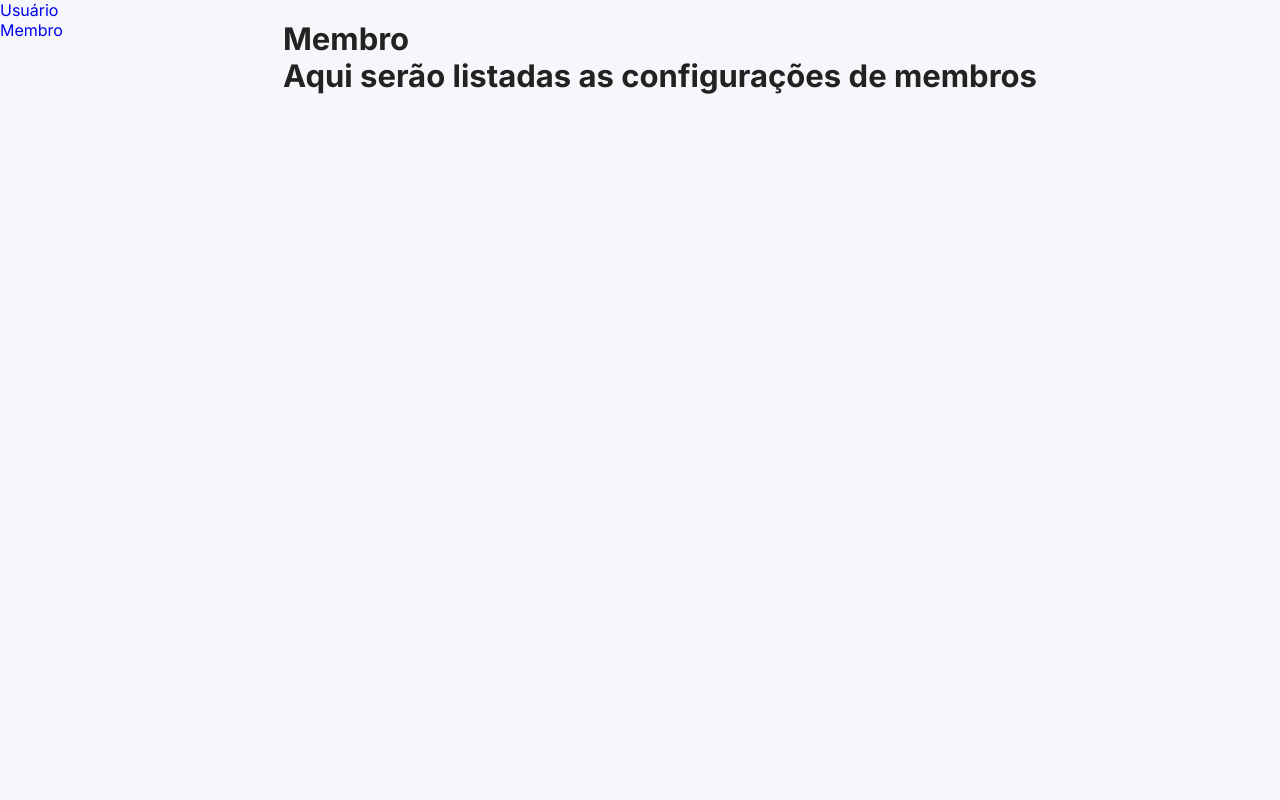
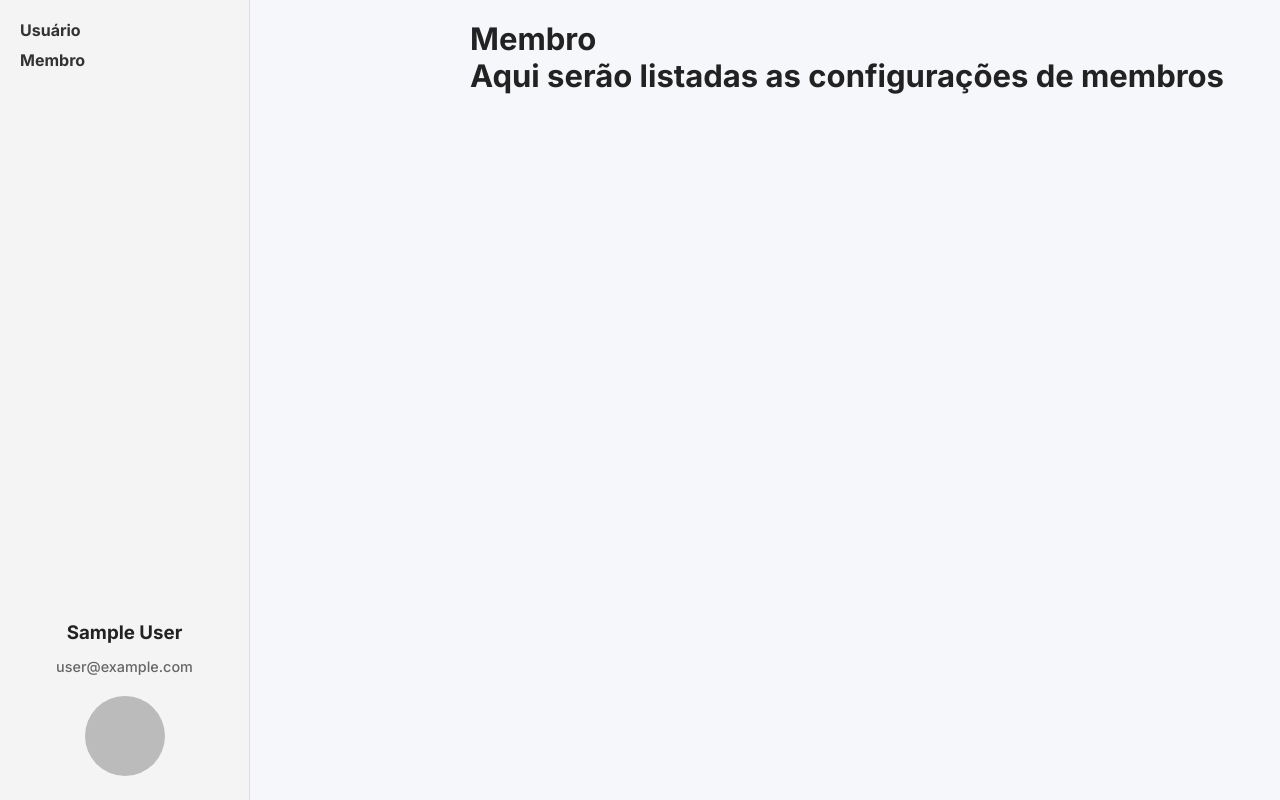
Before and after one commit to lafocaufpa/lafoca-frontend, a Next.js app: page /admin/membro in a window 1280 px wide. Built offline with nearby package versions, Linux system fonts and the light colour scheme; no server answers; sample sign-in values are in the browser's storage.

Commit message:
[DEV] adicionando tamplates basicos de tabelas de CRUD

```diff
--- a/src/components/admin/layout/layout.jsx
+++ b/src/components/admin/layout/layout.jsx
@@ -1,10 +1,10 @@
 import SideBar from '@components/admin/sidebar/sidebar';
 import styles from './layout.module.css';
 
-export default function AdminLayout({ children }) {
+export default function AdminLayout({session, children }) {
   return (
     <div className={styles.container}>
-      <SideBar/>
+      <SideBar session={session}/>
       <div className={styles.content}>
         {children}
       </div>
--- a/src/components/admin/sidebar/sidebar.jsx
+++ b/src/components/admin/sidebar/sidebar.jsx
@@ -1,8 +1,20 @@
 import routes from '@/routes';
 import styles from './sidebar.module.css';
 import Link from 'next/link';
+import Image from 'next/image';
+import { getServerSession } from 'next-auth';
+import { redirect } from 'next/navigation';
 
-export default function SideBar() {
+export default async function SideBar() {
+
+  const session = await getServerSession();
+
+
+  if(!session) {
+    redirect('/login');
+  }
+
+
   return (
     <div className={styles.sideBar}>
       <nav className={styles.sideBarNav}>
@@ -17,6 +29,17 @@ export default function SideBar() {
           </Link>
         </div>
       </nav>
+      <div className={styles.userSection}>
+        <h3>{session.user.name}</h3>
+        <p>{session.user.email}</p>
+        <Image
+          className={styles.userImage}
+          src={session.user.image}
+          alt={session.user.name}
+          width={50}
+          height={50}
+        />
+      </div>
     </div>
   );
 }
--- a/src/components/admin/sidebar/sidebar.module.css
+++ b/src/components/admin/sidebar/sidebar.module.css
@@ -0,0 +1,47 @@
+.sideBar {
+  display: flex;
+  flex-direction: column;
+  justify-content: space-between;
+  height: 100vh;
+  width: 250px;
+  background-color: #f4f4f4;
+  border-right: 1px solid #ddd;
+  padding: 20px;
+}
+
+.sideBarNav {
+  display: flex;
+  flex-direction: column;
+}
+
+.barItem {
+  margin-bottom: 10px;
+}
+
+.barLink {
+  text-decoration: none;
+  color: #333;
+  font-weight: bold;
+}
+
+.userSection {
+  margin-top: auto;
+  text-align: center;
+}
+
+.userSection h3 {
+  margin: 10px 0 5px;
+}
+
+.userSection p {
+  margin: 0 0 10px;
+  font-size: 0.9em;
+  color: #666;
+}
+
+.userImage {
+  border-radius: 50%;
+  width: 80px;  /* Adjust the width to a larger size */
+  height: 80px; /* Adjust the height to a larger size */
+  object-fit: cover; /* Ensure the image covers the area */
+}
```
Also changed, not shown: app/admin/page.jsx (+0 -15 lines), src/components/admin/user/user.jsx (+67 -11 lines), src/services/api/Users/UserService.js (+27 -5 lines).
